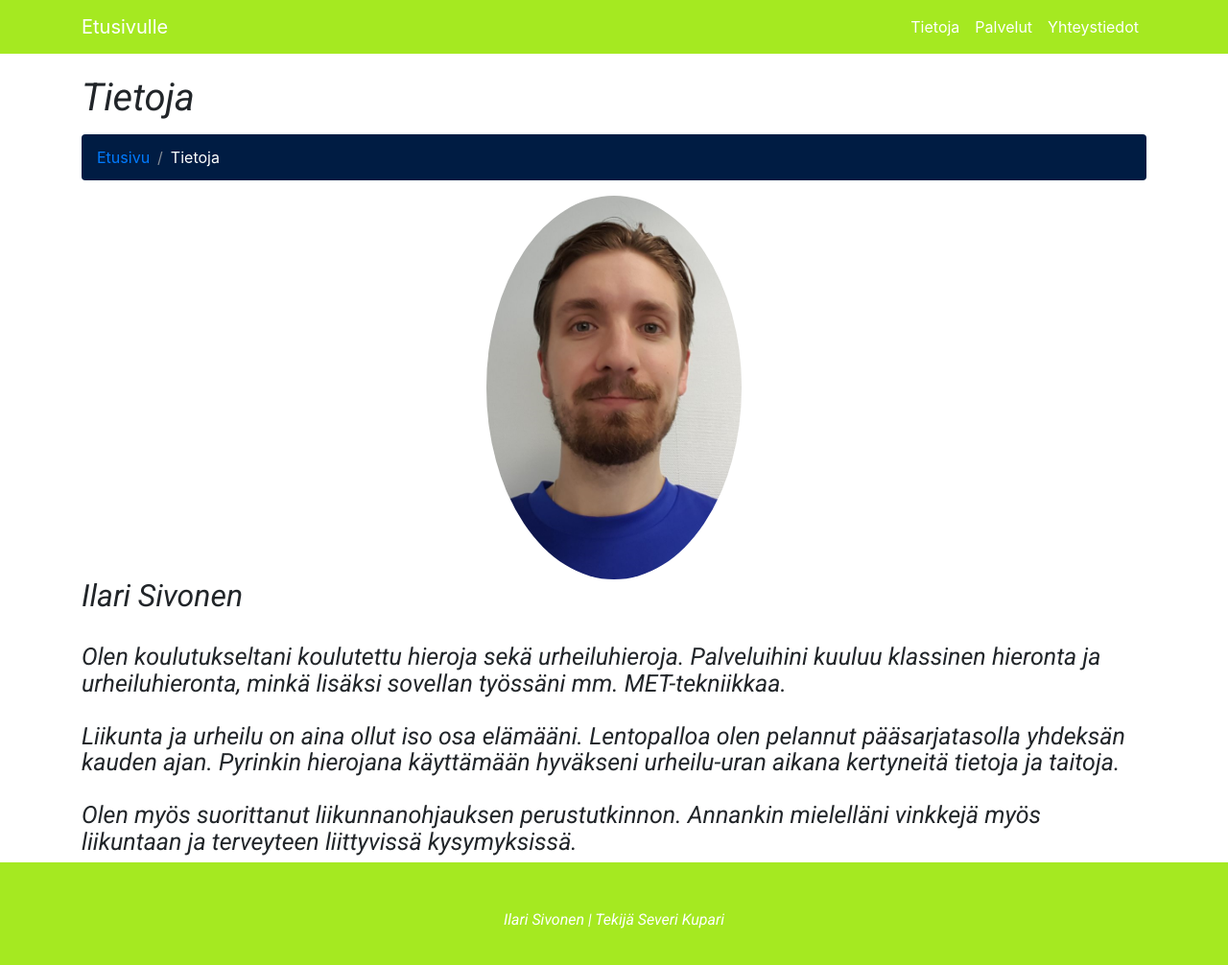
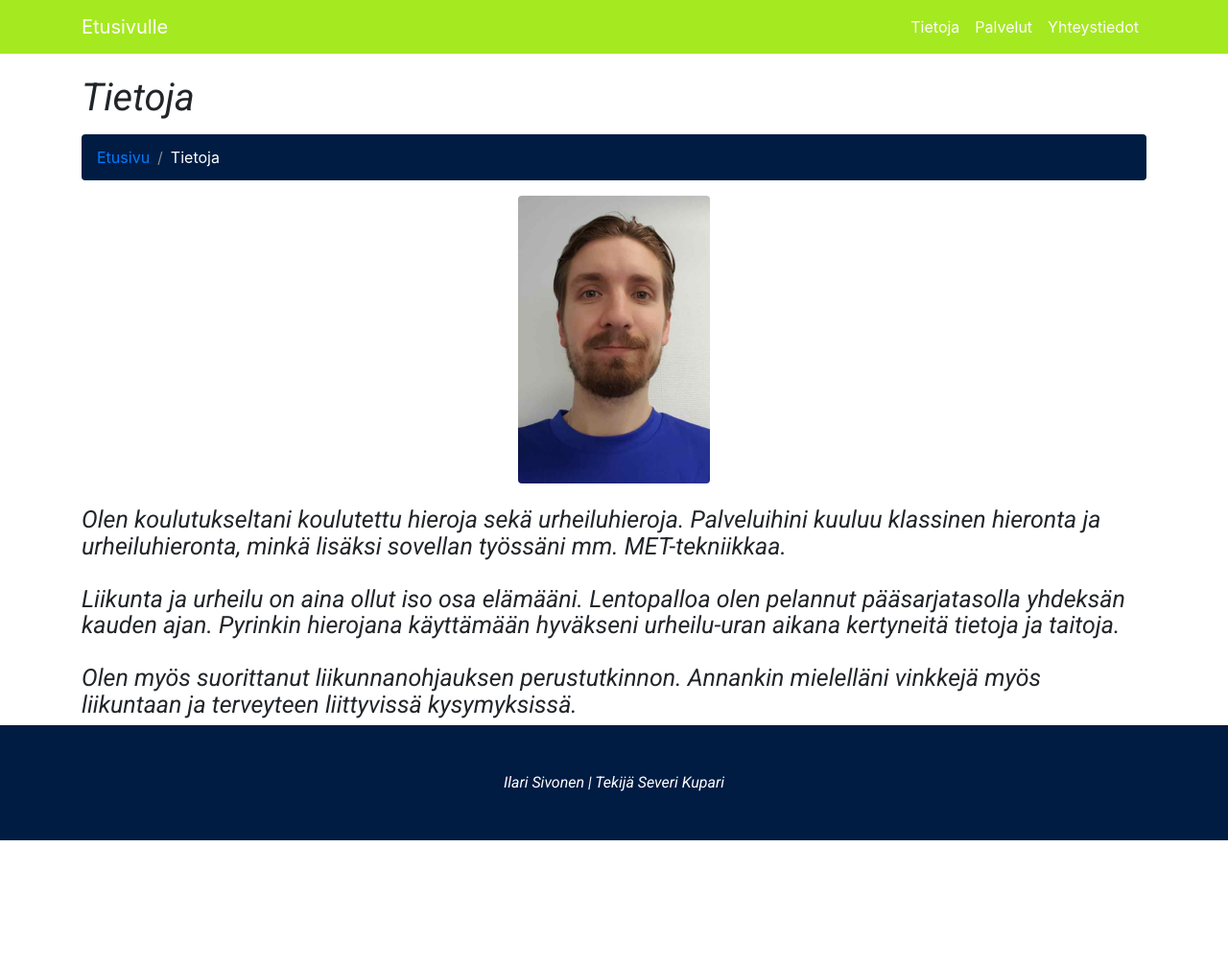
Before and after one commit to severikupari1/ilari-nettisivut, a website: page about.html in a window 1280 px wide. Shown: the whole page at 96% size. After the commit the page ends 876 px from the top, so only its background shows below. Drawn offline with Linux system fonts and the light colour scheme.

Commit message:
tallennus

```diff
--- a/about.html
+++ b/about.html
@@ -81,7 +81,7 @@
 
             <div class="row">
 
-            <img src="kuvat/ilari/ilari-center.png" alt="" class="img-responsive image-rounded center-block">
+            <img src="kuvat/ilari/ilari-center.jpg" alt="" class="img-fluid mx-auto center-block max-koko-alotus rounded">
 
 
 
@@ -91,7 +91,7 @@
         </div>
 
         </div>
-          <h2>Ilari Sivonen</h2>
+
             <br>
              <h6 class="fontti-h6-1">Olen koulutukseltani koulutettu hieroja sekä urheiluhieroja. Palveluihini kuuluu klassinen hieronta ja urheiluhieronta, minkä lisäksi sovellan työssäni mm. MET-tekniikkaa.
 <br><br>
@@ -127,7 +127,7 @@ Olen myös suorittanut liikunnanohjauksen perustutkinnon. Annankin mielelläni v
     <!-- /.container -->
 
     <!-- Footer -->
-    <footer class="py-5 vihrea">
+    <footer class="py-5 erivari">
       <div class="container">
         <p class="m-0 text-center text-white"> Ilari Sivonen | Tekijä Severi Kupari   </p>
       </div>
```
Also changed, not shown: contact.html (+4 -0 lines), index.html (+2 -1 lines).
